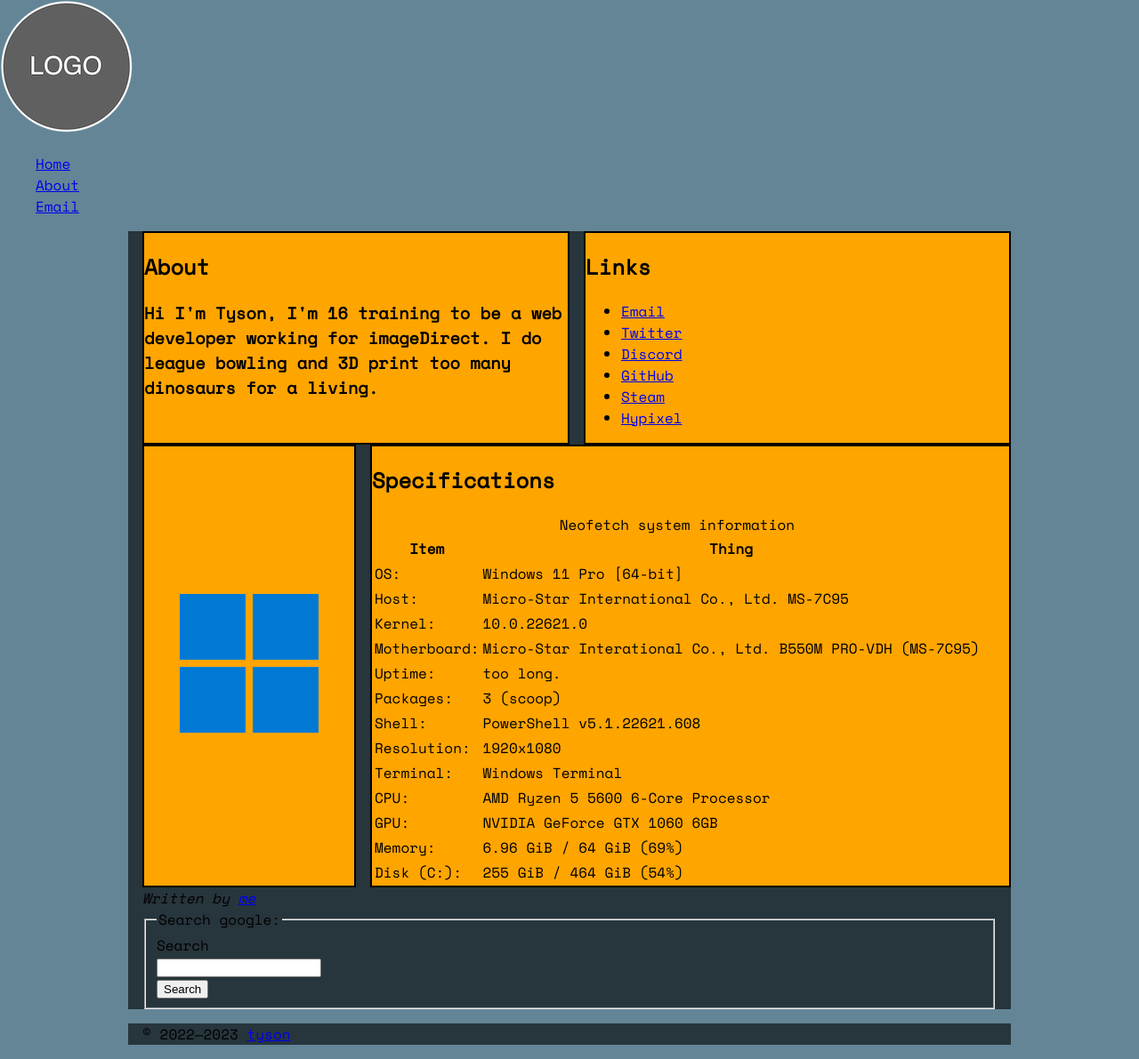
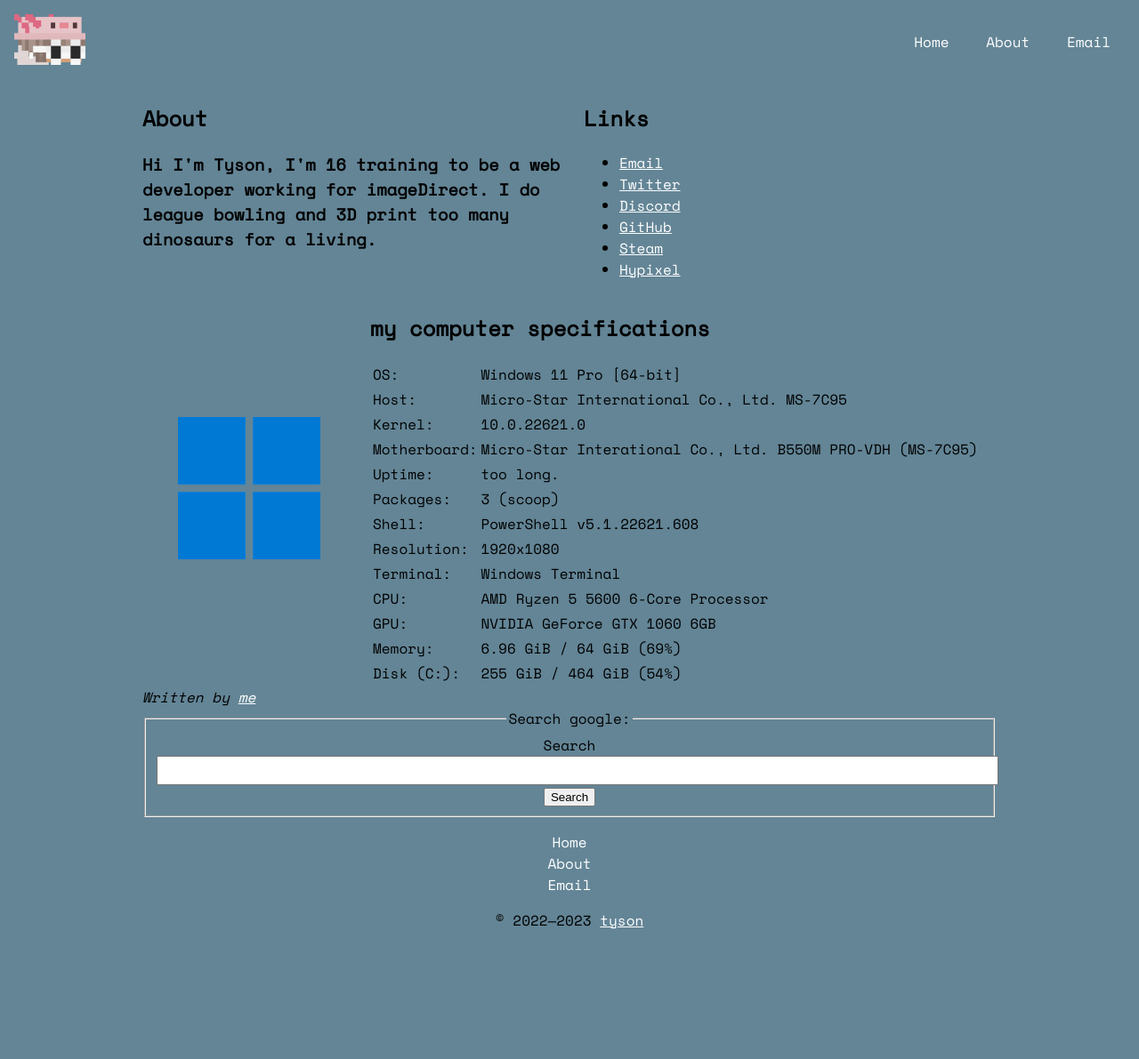
Before and after one commit to tysonlmao/tafe, a PHP site: page / in a window 1280 px wide. Shown: the whole page at 89% size. After the commit the page ends 1045 px from the top, so only its background shows below. Run offline with PHP 8.4, Linux system fonts and the light colour scheme.

Commit message:
progress

```diff
--- a/css/style.css
+++ b/css/style.css
@@ -1,9 +1,13 @@
 @import url("https://fonts.googleapis.com/css2?family=Space+Mono&display=swap");
 @import url("https://fonts.googleapis.com/css2?family=Roboto&display=swap");
 
+/*
+GLOBAL STYLES
+*/
 :root {
-  --main-background: #fdadbe;
-  --other-background: #638596;
+  --secondary: #fdadbe;
+  --link-text: #fdadbe;
+  --primary: #638596;
   --main-font: "Space Mono", monospace;
   --heading-font: "Roboto", sans-serif;
 }
@@ -13,19 +17,65 @@
 }
 
 body {
-  background-color: var(--other-background);
+  background-color: var(--primary);
   font-family: var(--main-font);
-  color: #000;
   margin: 0;
   padding: 0;
 }
 
+img {
+  max-width: 100%;
+  height: auto;
+}
+
+a {
+  color: white;
+}
+
+a:hover {
+  transition: 0.2s ease-in-out;
+  color: var(--link-text);
+}
+.form-field {
+  width: 100%;
+  padding: 1ex;
+}
+
+.shadow {
+  background-color: #000044;
+}
+
+.center-text {
+  text-align: center;
+}
+
+.navigation-bar {
+  /* background-color: black; */
+  display: flex;
+  flex-flow: row nowrap;
+  justify-content: space-between;
+  align-items: center;
+  padding: 1rem;
+}
+
+.navigation-bar .site-logo {
+  width: 5rem;
+}
+
+.navigation-bar .nav > li {
+  display: inline-block;
+}
+.nav > li > a {
+  display: block;
+  padding: 0.5ex 1em;
+  text-decoration: none;
+  text-align: center;
+  line-height: 1;
+}
+
 .nav {
   list-style: none;
-}
-
-.nav li > a {
-  display: block;
+  padding-left: 0;
 }
 
 /*
@@ -35,7 +85,7 @@
   padding-left: 1rem;
   padding-right: 1rem;
   /* dev */
-  background-color: #00000099;
+  /* background-color: #00000099; */
 }
 @media screen and (min-width: 768px) {
   .container {
@@ -55,11 +105,6 @@
     grid-template-columns: 25% 75%;
   }
 
-  .container-grid > * {
-    background-color: orange;
-    border: 2px solid black;
-  }
-
   .flex-center {
     justify-content: center;
     align-items: center;
@@ -75,16 +120,3 @@
   height: 1px;
   overflow: hidden;
 }
-
-img {
-  max-width: 100%;
-  height: auto;
-}
-
-@media speech {
-  code {
-    speak: literal-punctuation; /* Reads all punctuation out loud in iOS VoiceOver
-    this got deprecated.
-    */
-  }
-}
--- a/index.html
+++ b/index.html
@@ -10,11 +10,11 @@
 </head>
 
 <body>
-    <header role="banner" id="top">
-        <a class="screen-reader-only" href="#page-content">Skip to page content</a>
-        <nav role="navigation" aria-label="Main">
-            <a href="/">
-                <img src="./media/placeholder.png" alt="Site logo" width="150" height="150">
+    <a class="screen-reader-only" href="#page-content">Skip to page content</a>
+    <header role="banner" id="top" class="header">
+        <nav class="navigation-bar" role="navigation" aria-label="Main">
+            <a class="site-logo" href="/">
+                <img src="./media/icon1.png" alt="Site logo" width="150" height="150">
             </a>
             <ul class="nav">
                 <li><a href="/">Home</a></li>
@@ -25,8 +25,6 @@
     </header>
 
     <main id="page-content" role="main" class="container">
-
-
         <div class="container-grid container-grid-50-50">
             <section id="about" role="contentinfo" class="">
                 <header>
@@ -37,11 +35,11 @@
                 </h3>
             </section>
 
-            <section id="links" role="contentinfo" class="">
+            <section id="links" role="contentinfo">
                 <header>
                     <h2>Links</h2>
                 </header>
-                <ul>
+                <ul class="linkstyles">
                     <li>
                         <a class="item" href="mailto:tyson@tysonlmao.dev?subject=hamburger">Email</a>
                     </li>
@@ -72,15 +70,8 @@
                     </figure>
                 </div>
                 <div>
-                    <h2>Specifications</h2>
+                    <h2>my computer specifications </h2>
                     <table>
-                        <caption>Neofetch system information</caption>
-                        <thead>
-                            <tr>
-                                <th>Item</th>
-                                <th>Thing</th>
-                            </tr>
-                        </thead>
                         <tbody>
                             <tr>
                                 <td>OS:</td>
@@ -144,20 +135,25 @@
         </footer>
     </main>
 
-    <aside id="sidebar" role="complementary" class="container">
+    <aside id="sidebar" role="complementary" class="container center-text">
         <form action="https://google.com/search">
             <fieldset>
                 <legend>
                     Search google:
                 </legend>
                 <label for="search-query">Search</label><br>
-                <input type="text" id="search-query" name="q"><br>
+                <input type="text" id="search-query" name="q" class="form-field"><br>
                 <input type="submit" value="Search">
             </fieldset>
         </form>
     </aside>
-    <footer class="container">
+    <footer class="container center-text">
         <nav aria-label="sitemap">
+            <ul class="nav">
+                <li><a href="/">Home</a></li>
+                <li><a href="/#about">About</a></li>
+                <li><a href="mailto:tyson@tysonlmao.dev">Email</a></li>
+            </ul>
         </nav>
 
         <p>&copy; 2022&mdash;2023
```
Also changed, not shown: media/icon1.png (added).
